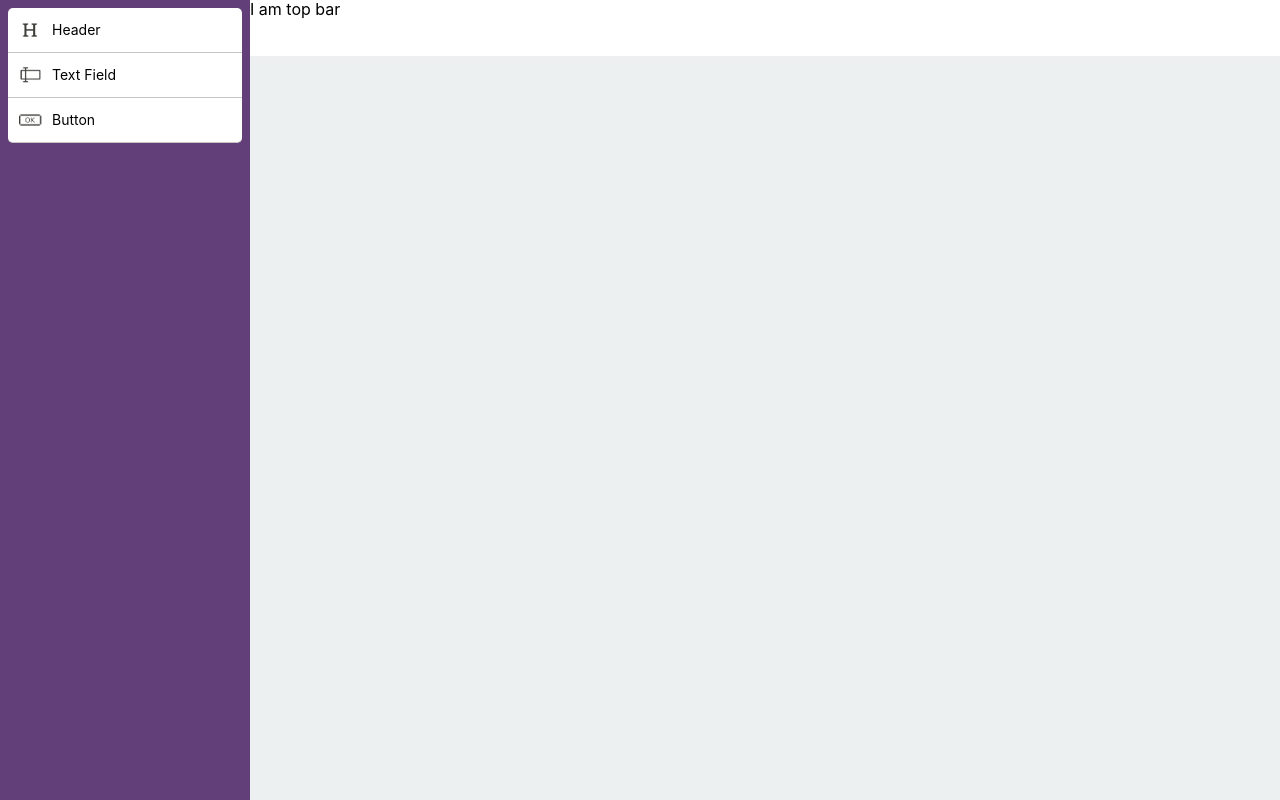
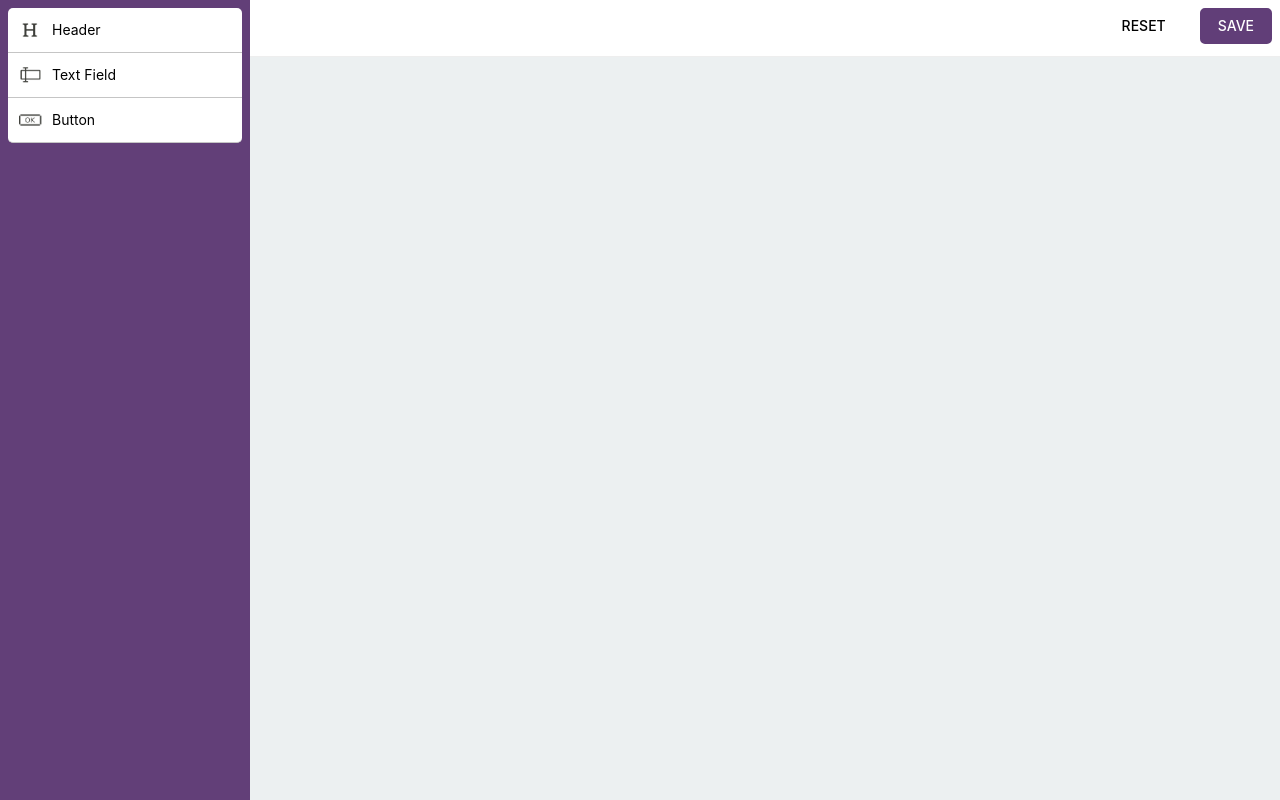
Before and after one commit to karthikricssion/react-form-builder, a React (Create React App) app: page / in a window 1280 px wide. Built offline with nearby package versions, Linux system fonts and the light colour scheme.

Commit message:
Done few restructuring of code

```diff
--- a/src/App.css
+++ b/src/App.css
@@ -99,4 +99,30 @@ html, body {
   flex: 0 0 56px;
   border-bottom: 1px solid #eeeeee;
   background-color: #fff;
+  text-align: right;
 }
+
+.btn-primary {
+  border: 2px solid #613e78;
+  color: #fff;
+  padding: 8px 16px;
+  background-color: #613e78;
+  border-radius: 5px;
+  margin-right: 8px;
+  outline: 0;
+  cursor: pointer;
+  text-transform: uppercase;
+  font-size: 14px;
+  font-weight: 500;
+  margin: 8px;
+}
+
+.btn-primary.cancel {
+  border-color: #fff;
+  background-color: #fff;
+  color: #000;
+}
+
+.btn-primary.cancel:hover {
+  background-color: #eaeaea;
+}
--- a/src/App.js
+++ b/src/App.js
@@ -2,7 +2,7 @@ import React from 'react';
 import './normalize.css';
 import './App.css';
 
-import FormBuilder from './formbuilder/FormBuilder'
+import FormBuilder from './contentarea/FormBuilder'
 import SideBar from './sidebar/SideBar'
 
 function App() {
--- a/src/formbuilder/FormBuilder.js
+++ b/src/contentarea/FormBuilder.js
@@ -1,6 +1,6 @@
 import React from 'react';
-import TopBar from './topbar/TopBar';
-import DropFromElement from './dropformelement/DropFormElement';
+import TopBar from './TopBar';
+import FromElement from './FormElement';
 
 var getNewformElementObj = function() {
     return {
@@ -124,7 +124,7 @@ class FormBuilder extends React.Component {
                     ref={this.dropZoneRef}
                     >
                         <div>
-                            { this.state.droppedItems.map(item => <DropFromElement key={item.id} item={item} />) }
+                            { this.state.droppedItems.map(item => <FromElement key={item.id} item={item} />) }
                         </div>
                 </div>
             </div>
--- a/src/formbuilder/dropformelement/DropFormElement.js
+++ b/src/contentarea/FormElement.js
@@ -1,13 +1,7 @@
 import React from 'react';
+import { getMousePosition } from '../utils'
 
-var getMousePosition = function(rect, e) {
-    return {
-        y: (rect.height - ((rect.top + rect.height) - e.clientY)),
-        x: (rect.width -  ((rect.left + rect.width ) - e.clientX))
-    }
-}
-
-const DropFormElement = (props) => {
+const FormElement = (props) => {
     let formElementRef = React.createRef();
     const renderElements = (type) => {
         switch(type) {
@@ -50,4 +44,4 @@ const DropFormElement = (props) => {
     )
 }
 
-export default DropFormElement
+export default FormElement
--- /dev/null
+++ b/src/contentarea/TopBar.js
@@ -0,0 +1,12 @@
+import React from 'react';
+
+const TopBar = () => {
+    return (
+        <div className="top-bar">
+            <button className="btn-primary cancel">Reset</button>
+            <button className="btn-primary">Save</button>
+        </div>
+    )
+}
+
+export default TopBar
--- a/src/formbuilder/topbar/TopBar.js
+++ /dev/null
@@ -1,9 +0,0 @@
-import React from 'react';
-
-const TopBar = () => {
-    return (
-        <div className="top-bar">I am top bar</div>
-    )
-}
-
-export default TopBar
--- a/src/sideBar/SideBar.js
+++ b/src/sideBar/SideBar.js
@@ -1,10 +1,32 @@
 import React from 'react';
-import FormElements from './formelements/FormElements'
+import FormElement from './formelement/FormElement'
 
 const SideBar = () => {
+    const formUIElements = [
+        {
+            type: 'text',
+            label: 'Header',
+            imageIconName: 'heading'
+        },
+        {
+            type: 'inputText',
+            label: 'Text Field',
+            imageIconName: 'text-input'
+        },
+        {
+            type: 'button',
+            label: 'Button',
+            imageIconName: 'button'
+        }
+    ]
+
     return (
         <div className="cflex full-height form-elements">
-            <FormElements />
+            <ul>
+                {formUIElements.map((item, index) =>
+                    <FormElement key={index} item={item} />
+                )}
+            </ul>
         </div>
     )
 }
--- a/src/sideBar/formelements/formelement/FormElement.js
+++ b/src/sideBar/formelement/FormElement.js
@@ -1,11 +1,5 @@
 import React from 'react';
-
-var getMousePosition = function(rect, e) {
-    return {
-        y: (rect.height - ((rect.top + rect.height) - e.clientY)),
-        x: (rect.width -  ((rect.left + rect.width ) - e.clientX))
-    }
-}
+import { getMousePosition } from '../../utils';
 
 const FormElement = (props) => {
     let formElementRef = React.createRef();
@@ -26,7 +20,7 @@ const FormElement = (props) => {
             ref={formElementRef}
             >
             <img
-                src={ require(`../../../assets/${props.item.imageIconName}.png`) }
+                src={ require(`../../assets/${props.item.imageIconName}.png`) }
                 alt={props.item.label}
                 className="img-responsive"
             />
--- a/src/sideBar/formelements/FormElements.js
+++ /dev/null
@@ -1,32 +0,0 @@
-import React from 'react';
-import FormElement from './formelement/FormElement'
-
-const FormElements = () => {
-    const formUIElements = [
-        {
-            type: 'text',
-            label: 'Header',
-            imageIconName: 'heading'
-        },
-        {
-            type: 'inputText',
-            label: 'Text Field',
-            imageIconName: 'text-input'
-        },
-        {
-            type: 'button',
-            label: 'Button',
-            imageIconName: 'button'
-        }
-    ]
-
-    return (
-        <ul>
-            {formUIElements.map((item, index) =>
-                <FormElement key={index} item={item} />
-            )}
-        </ul>
-    )
-}
-
-export default FormElements
--- a/src/utils.js
+++ b/src/utils.js
@@ -0,0 +1,6 @@
+export const getMousePosition = function(rect, e) {
+    return {
+        y: (rect.height - ((rect.top + rect.height) - e.clientY)),
+        x: (rect.width -  ((rect.left + rect.width ) - e.clientX))
+    }
+}
```
